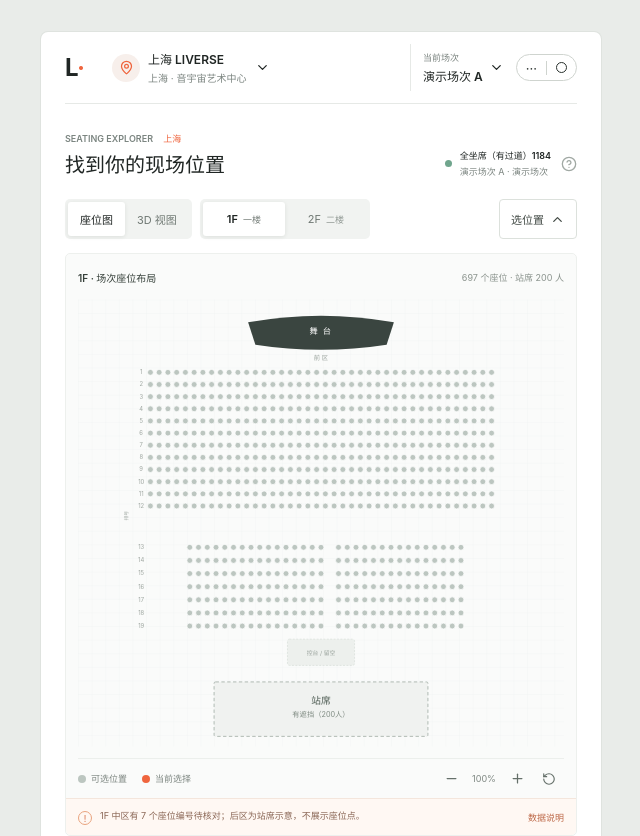
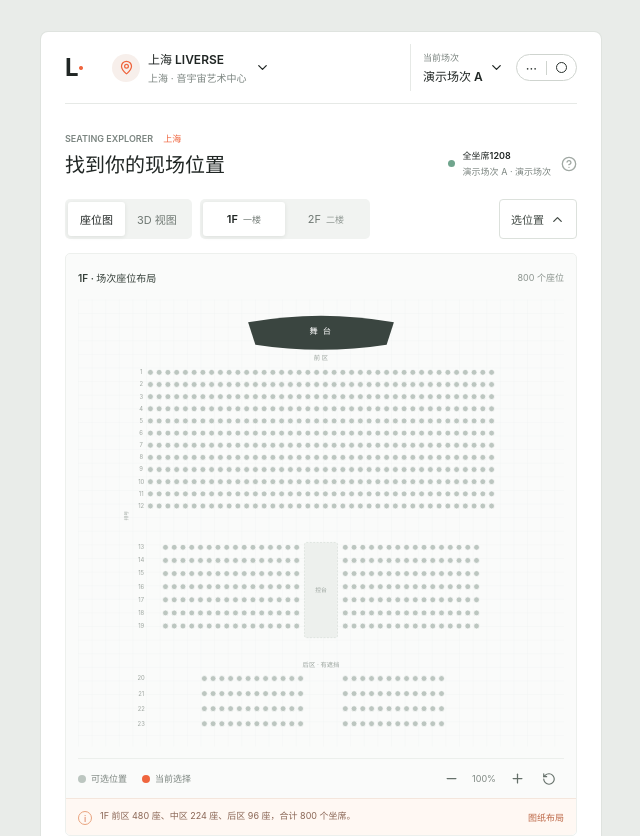
Before and after one commit to bella1518805176-cell/liverse, a React (Vite) app in the folder apps/demo/: page / in a window 1280 px wide. Shown: the top 836 px of the page, without its empty margins (319-959 px from the left). Built offline with nearby package versions, Linux system fonts and the light colour scheme.

Commit message:
Fix Shanghai 1F seating layout counts

```diff
--- a/apps/demo/src/main.tsx
+++ b/apps/demo/src/main.tsx
@@ -31,11 +31,15 @@ function buildSeats(floor: Floor): Seat[] {
   }
   return [
     ...Array.from({ length: 12 }, (_, i) => ({ row: i + 1, count: 40, area: "前区", y: 150 + i * 25 })),
-    ...Array.from({ length: 7 }, (_, i) => ({ row: i + 13, count: 31, area: "中区", y: 510 + i * 27 })),
+    ...Array.from({ length: 7 }, (_, i) => ({ row: i + 13, count: 32, area: "中区", y: 510 + i * 27 })),
+    ...Array.from({ length: 4 }, (_, i) => ({ row: i + 20, count: 24, area: "后区", y: 780 + i * 31 })),
   ].flatMap(({ row, count, area, y }) => Array.from({ length: count }, (_, i) => {
-    const gap = area === "前区" ? 0 : 18;
-    const splitAt = Math.ceil(count / 2);
-    const x = 500 + (i - (count - 1) / 2) * 18 + (i >= splitAt ? gap : 0);
+    const splitAt = area === "前区" ? count : count / 2;
+    const x = area === "前区"
+      ? 500 + (i - (count - 1) / 2) * 18
+      : i < splitAt
+        ? (area === "中区" ? 180 : 260) + i * 18
+        : (area === "中区" ? 550 : 550) + (i - splitAt) * 18;
     return { floor, area, row, number: i + 1, x, y };
   }));
 }
@@ -82,7 +86,7 @@ function App() {
 
     <section className="page-heading">
       <div><p className="eyebrow">SEATING EXPLORER <span>上海</span></p><h1>找到你的现场位置</h1></div>
-      <div className="current-layout"><span className="layout-dot" /><div><strong>全坐席（有过道）1184</strong><small>{show} · 演示场次</small></div><CircleHelp size={16} /></div>
+      <div className="current-layout"><span className="layout-dot" /><div><strong>全坐席1208</strong><small>{show} · 演示场次</small></div><CircleHelp size={16} /></div>
     </section>
 
     <section className="controls-row">
@@ -97,7 +101,7 @@ function App() {
 
     <section className={`map-panel ${view === "3D" ? "mode-3d" : ""}`}>
       {view === "2D" ? <>
-        <div className="map-meta"><span>{floor} · {floor === "1F" ? "场次座位布局" : "固定坐席"}</span><span className="map-count">{floor === "1F" ? "697 个座位 · 站席 200 人" : "408 个已读取座位"}</span></div>
+        <div className="map-meta"><span>{floor} · {floor === "1F" ? "场次座位布局" : "固定坐席"}</span><span className="map-count">{floor === "1F" ? "800 个座位" : "408 个座位"}</span></div>
         <div className="map-stage" aria-label={`${floor} 座位图`}>
           <div className={`map-transform ${zoom >= 1.4 ? "zoomed" : ""}`} style={{ transform: `scale(${zoom})` }}>
             <svg viewBox={floor === "1F" ? "0 0 1000 920" : "0 0 1000 650"} role="img" aria-label={`${floor} 座位分布示意图`}>
@@ -107,13 +111,9 @@ function App() {
               <text className="stage-label" x="500" y="72" textAnchor="middle">舞 台</text>
               {floor === "1F" && <>
                 <text className="zone-label" x="500" y="125" textAnchor="middle">前 区</text>
-                <rect className="control-zone" x="431" y="699" width="138" height="54" rx="4" />
-                <text className="control-label" x="500" y="731" textAnchor="middle">控台 / 留空</text>
-                <g className="standing-zone" aria-label="站席 有遮挡（200人）">
-                  <rect x="280" y="787" width="440" height="112" rx="3" />
-                  <text className="standing-title" x="500" y="833" textAnchor="middle">站席</text>
-                  <text className="standing-note" x="500" y="860" textAnchor="middle">有遮挡（200人）</text>
-                </g>
+                <rect className="control-zone" x="466" y="500" width="68" height="196" rx="4" />
+                <text className="control-label" x="500" y="603" textAnchor="middle">控台</text>
+                <text className="zone-label" x="500" y="756" textAnchor="middle">后区 · 有遮挡</text>
               </>}
               {floor === "2F" && <text className="zone-label" x="500" y="113" textAnchor="middle">二楼固定坐席</text>}
               {seats.map((seat) => {
@@ -123,13 +123,13 @@ function App() {
                   <circle cx={x} cy={seat.y} r={floor === "1F" ? 6 : 7} /><text className="seat-number" x={x} y={seat.y + 3}>{seat.number}</text><title>{seat.row}排{seat.number}号</title>
                 </g>;
               })}
-              {Array.from({ length: floor === "1F" ? 19 : 12 }, (_, i) => <text key={i} className="row-label" x="130" y={floor === "1F" ? (i < 12 ? 154 + i * 25 : 514 + (i - 12) * 27) : 152 + i * 34}>{i + 1}</text>)}
+              {Array.from({ length: floor === "1F" ? 23 : 12 }, (_, i) => <text key={i} className="row-label" x="130" y={floor === "1F" ? (i < 12 ? 154 + i * 25 : i < 19 ? 514 + (i - 12) * 27 : 784 + (i - 19) * 31) : 152 + i * 34}>{i + 1}</text>)}
               <text className="row-caption" x="102" y={floor === "1F" ? 445 : 580} transform={`rotate(-90 102 ${floor === "1F" ? 445 : 580})`}>排号</text>
             </svg>
           </div>
         </div>
         <div className="map-footer"><span><i className="legend-seat" />可选位置</span><span><i className="legend-selected" />当前选择</span><div className="map-tools"><button aria-label="缩小" onClick={() => setZoom(Math.max(0.8, zoom - 0.15))}><Minus size={15} /></button><span>{Math.round(zoom * 100)}%</span><button aria-label="放大" onClick={() => setZoom(Math.min(2.5, zoom + 0.15))}><Plus size={15} /></button><button aria-label="复位" onClick={() => setZoom(1)}><RotateCcw size={14} /></button></div></div>
-        {floor === "1F" && <div className="data-note"><span>!</span><p>1F 中区有 7 个座位编号待核对；后区为站席示意，不展示座位点。</p><strong>数据说明</strong></div>}
+        {floor === "1F" && <div className="data-note"><span>i</span><p>1F 前区 480 座、中区 224 座、后区 96 座，合计 800 个坐席。</p><strong>图纸布局</strong></div>}
       </> : <>
         <div className="map-meta"><span>3D 视图 <em>预览占位</em></span><span className="map-count">{camera}</span></div>
         <div className={`placeholder-scene scene-${camera === "手机取景" ? "camera" : camera === "观众视角" ? "audience" : "overview"}`}>
@@ -163,7 +163,7 @@ function App() {
       <section className="bottom-sheet" role="dialog" aria-modal="true" aria-label={sheet === "venue" ? "选择场馆" : sheet === "show" ? "选择场次" : "选择位置"}>
         <div className="sheet-handle" /><div className="sheet-heading"><div><small>上海 LIVERSE</small><h2>{sheet === "venue" ? "选择场馆" : sheet === "show" ? "选择场次" : "选择位置"}</h2></div><button aria-label="关闭" onClick={() => setSheet(null)}><X size={18} /></button></div>
         {sheet === "venue" && <div className="choice-list"><button className="choice-row chosen" onClick={() => setSheet(null)}><span className="choice-icon"><MapPin size={18} /></span><span><strong>上海 LIVERSE</strong><small>上海 · 音宇宙艺术中心</small></span><Check size={17} /></button></div>}
-        {sheet === "show" && <div className="choice-list">{["演示场次 A", "演示场次 B"].map((item) => <button key={item} className={`choice-row ${show === item ? "chosen" : ""}`} onClick={() => { setShow(item); setSheet(null); }}><span className="choice-index">{item.endsWith("A") ? "A" : "B"}</span><span><strong>{item}</strong><small>演示场次 · 全坐席（有过道）1184</small></span>{show === item && <Check size={17} />}</button>)}</div>}
+        {sheet === "show" && <div className="choice-list">{["演示场次 A", "演示场次 B"].map((item) => <button key={item} className={`choice-row ${show === item ? "chosen" : ""}`} onClick={() => { setShow(item); setSheet(null); }}><span className="choice-index">{item.endsWith("A") ? "A" : "B"}</span><span><strong>{item}</strong><small>演示场次 · 全坐席1208</small></span>{show === item && <Check size={17} />}</button>)}</div>}
         {sheet === "position" && <div className="position-form"><label>楼层<div className="form-segment">{(["1F", "2F"] as const).map((item) => <button key={item} className={positionFloor === item ? "active" : ""} onClick={() => { setPositionFloor(item); setPositionRow(1); setPositionNumber(1); }}>{item} {item === "1F" ? "一楼" : "二楼"}</button>)}</div></label><div className="form-fields"><label>排号<select id="row-select" value={positionRow} onChange={(event) => { setPositionRow(Number(event.target.value)); setPositionNumber(1); }}>{positionRows.map((row) => <option key={row} value={row}>{row} 排</option>)}</select></label><label>座号<select id="seat-select" value={positionNumber} onChange={(event) => setPositionNumber(Number(event.target.value))}>{positionSeats.map((seat) => <option key={seat.number} value={seat.number}>{seat.number} 号</option>)}</select></label></div><button className="confirm-position" onClick={() => { const candidate = positionSeats.find((seat) => seat.number === positionNumber); if (candidate) { setFloor(positionFloor); setSelected(candidate); } setSheet(null); }}>确认位置 <Check size={17} /></button><button className="map-picker-link" onClick={() => { setView("2D"); setSheet(null); }}>回到 2D 座位图选择</button></div>}
       </section>
     </div>}
```
Also changed, not shown: 1 other file (tests, documents, lock files or other folders).
